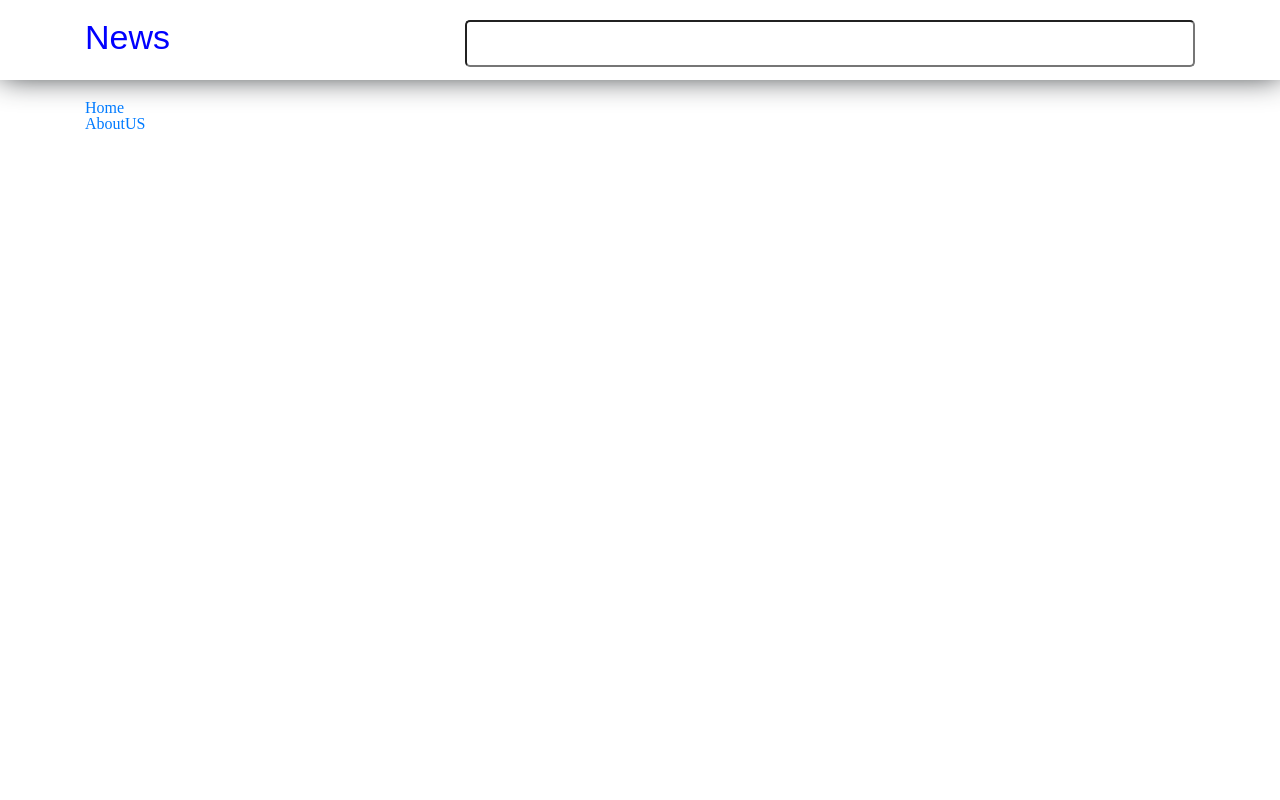
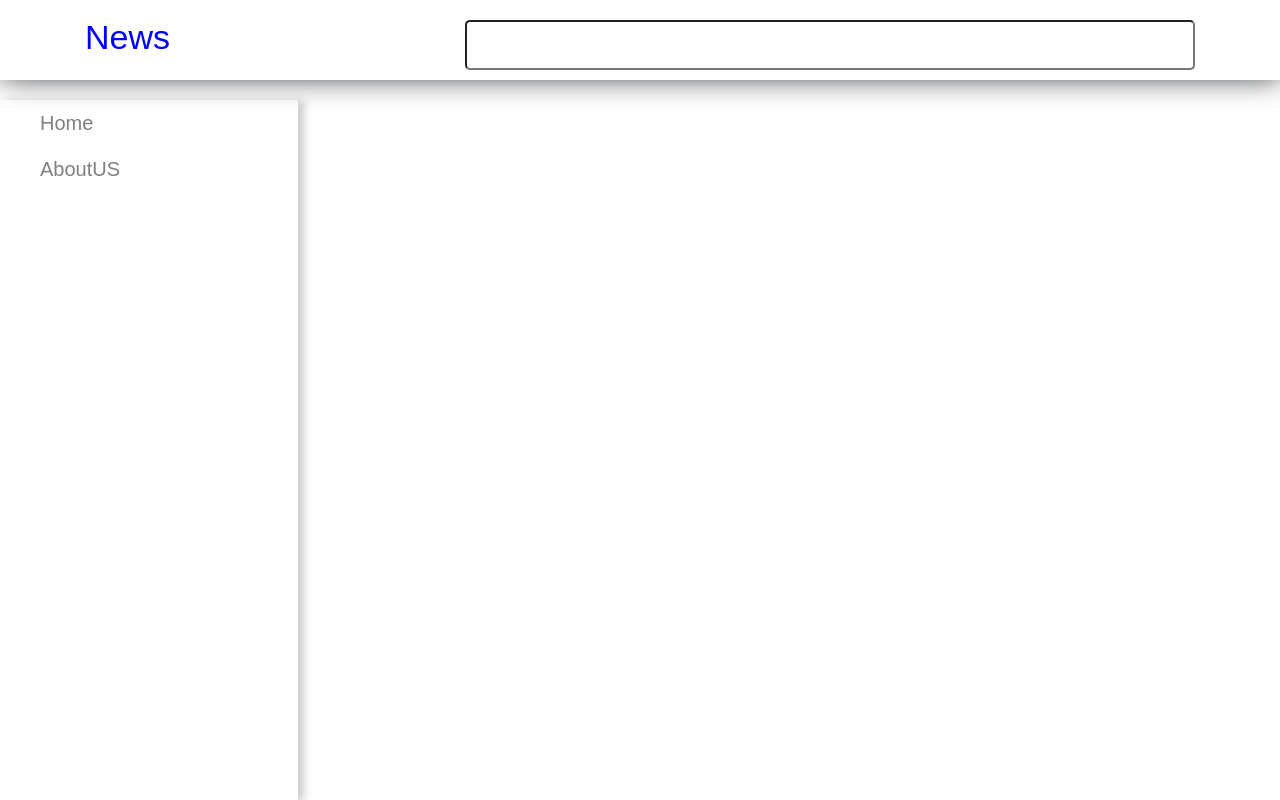
Before and after one commit to birarekinjal/Trending-news, a React (Create React App) app: page / in a window 1280 px wide. Built offline with nearby package versions, Linux system fonts and the light colour scheme.

Commit message:
design the sidebar

```diff
--- a/package.json
+++ b/package.json
@@ -13,6 +13,7 @@
     "react-router-dom": "^5.1.2",
     "react-scripts": "3.2.0",
     "redux": "^4.0.4",
+    "redux-logger": "^3.0.6",
     "redux-thunk": "^2.3.0"
   },
   "scripts": {
--- a/src/components/Layout.js
+++ b/src/components/Layout.js
@@ -10,17 +10,16 @@ export default class Layout extends Component {
       <>
        <div className = "main-Wrapper">
        <Header />
-       <div className = "news-widget"> </div>
-       <Container>
+       <div className = "news-widget">
         <Row>
-          <Col lg = "4"> <Sidebar /></Col>
-          <Col lg = "8">
+          <Col lg = "3"> <Sidebar /></Col>
+          <Col lg = "9">
              <div className = "News-Sections">
                <News/>
              </div>
           </Col>
         </Row>
-       </Container>
+        </div>
        </div>
       </>
     )
--- a/src/sass/header.scss
+++ b/src/sass/header.scss
@@ -15,8 +15,9 @@
             }
             .search-input{
                 width:100%;
-                padding:2px;
+                padding:15px;
                 border-radius: 5px;
+                font-size:14px;
             }
     }
 }
--- a/src/sass/news.scss
+++ b/src/sass/news.scss
@@ -1,3 +1,23 @@
 .news-widget{
    padding-top:100px;
+   .main-sidebar{
+        height:calc(100vh - 100px);
+        padding: 0 30px;
+        box-shadow: 6px 1px 8px #80808066;
+       ul{
+            font-family: sans-serif;
+            li{
+               margin-right:5px;
+                 a{
+                      display: inline-block;
+                      padding:10px;
+                      color:grey;
+                      font-size:20px;
+                      line-height: 26px;
+
+                 }
+            }
+       }
+   }
+
 }
--- a/src/store.js
+++ b/src/store.js
@@ -1,10 +1,12 @@
 import { createStore, applyMiddleware } from 'redux';
 import thunk from 'redux-thunk';
 import rootReducer from './reducers/rootReducer';
+
+import logger from 'redux-logger'
 export default function configureStore(initialState={}) {
  return createStore(
    rootReducer,
    initialState,
-   applyMiddleware(thunk)
+   applyMiddleware(thunk,logger)
  );
 }
```
Also changed, not shown: 1 other file (tests, documents, lock files or other folders).
